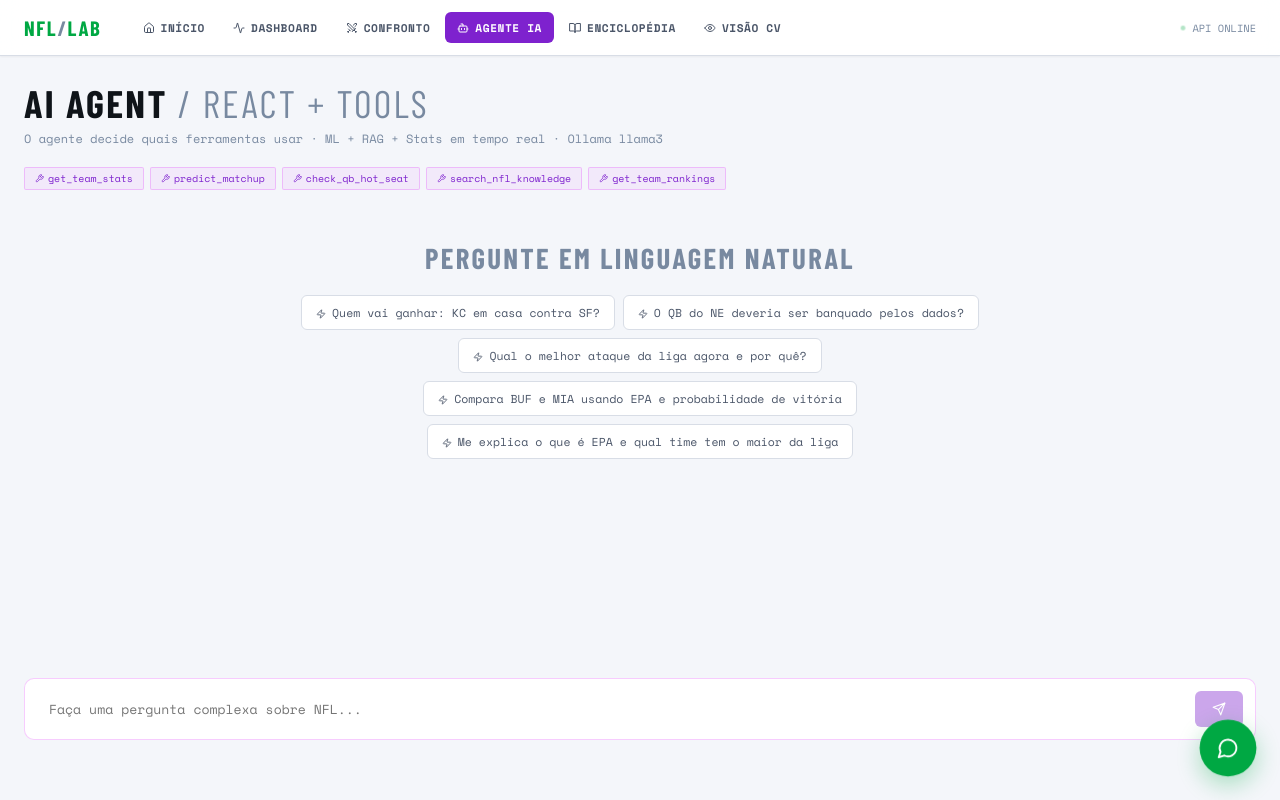
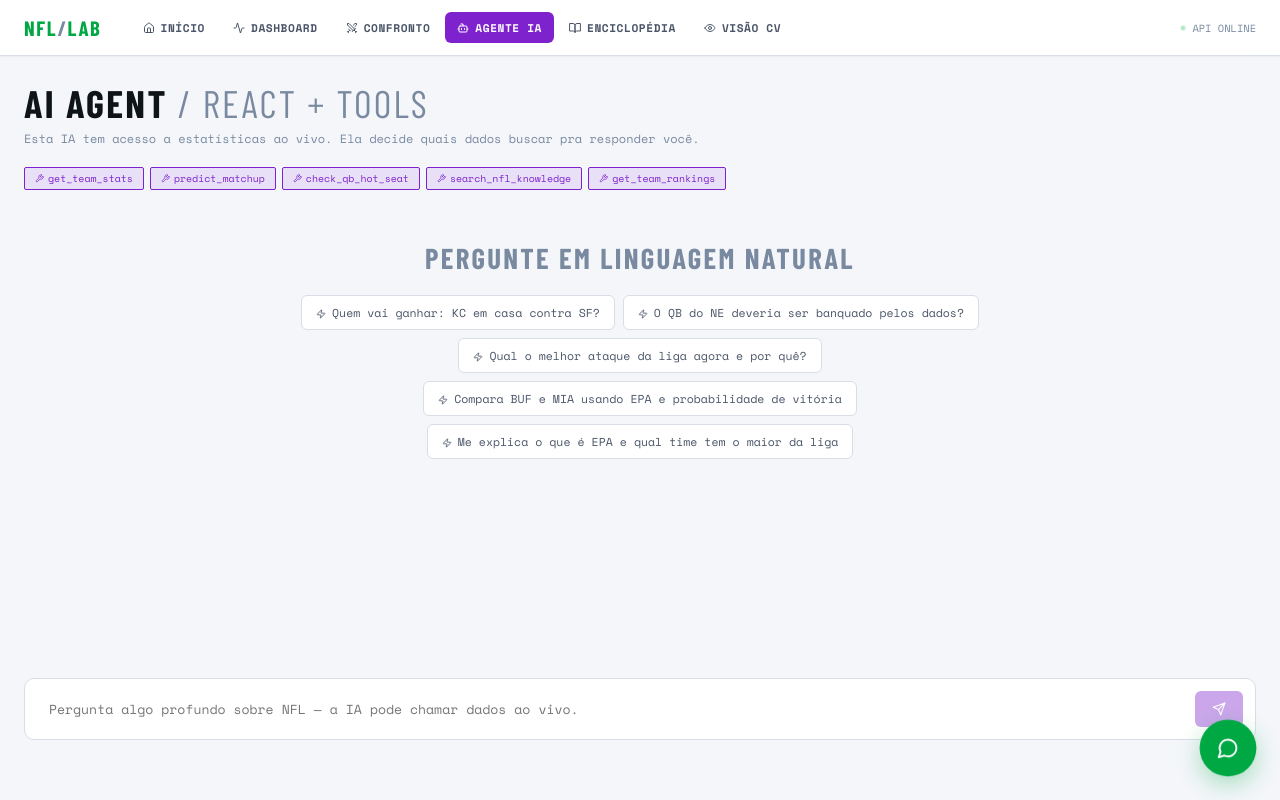
Before and after one commit to elyasncr/NFL, a React (Vite) app in the folder frontend/: page /agent in a window 1280 px wide. Built offline with nearby package versions, Linux system fonts and the light colour scheme; a web font is replaced by a local one.

Commit message:
polish(agent): friendlier microcopy
Co-Authored-By: Claude Sonnet 4.6 <noreply@anthropic.com>

```diff
--- a/frontend/src/pages/Agent.tsx
+++ b/frontend/src/pages/Agent.tsx
@@ -55,7 +55,8 @@ function StepCard({ step }: { step: AgentStep }) {
         <div style={{
           marginTop: '6px',
           padding: '8px 12px',
-          background: 'rgba(0,0,0,0.3)',
+          background: 'var(--bg-field)',
+          border: '1px solid var(--border)',
           borderRadius: 'var(--radius)',
           fontFamily: 'var(--font-mono)',
           fontSize: '0.68rem',
@@ -71,7 +72,7 @@ function StepCard({ step }: { step: AgentStep }) {
         <div style={{
           marginTop: '4px',
           padding: '6px 10px',
-          background: 'rgba(255,171,0,0.05)',
+          background: 'var(--amber-glow)',
           borderRadius: 'var(--radius)',
           fontFamily: 'var(--font-mono)',
           fontSize: '0.65rem',
@@ -132,7 +133,7 @@ export default function Agent() {
           AI Agent <span style={{ color: 'var(--text-muted)', fontWeight: 400 }}>/ ReAct + Tools</span>
         </h1>
         <p style={{ fontFamily: 'var(--font-mono)', fontSize: '0.75rem', color: 'var(--text-muted)', marginTop: '4px' }}>
-          O agente decide quais ferramentas usar · ML + RAG + Stats em tempo real · Ollama llama3
+          Esta IA tem acesso a estatísticas ao vivo. Ela decide quais dados buscar pra responder você.
         </p>
       </div>
 
@@ -144,8 +145,8 @@ export default function Agent() {
             alignItems: 'center',
             gap: '4px',
             padding: '3px 10px',
-            background: 'rgba(213,0,249,0.05)',
-            border: '1px solid rgba(213,0,249,0.2)',
+            background: 'var(--purple-glow)',
+            border: '1px solid var(--purple-ai)',
             borderRadius: '2px',
             fontFamily: 'var(--font-mono)',
             fontSize: '0.62rem',
@@ -193,8 +194,8 @@ export default function Agent() {
             <div style={{ display: 'flex', justifyContent: 'flex-end' }}>
               <div style={{
                 padding: '12px 16px',
-                background: 'rgba(0,230,118,0.08)',
-                border: '1px solid var(--border-active)',
+                background: 'var(--green-glow)',
+                border: '1px solid var(--green-field)',
                 borderRadius: '12px 12px 2px 12px',
                 fontFamily: 'var(--font-mono)',
                 fontSize: '0.82rem',
@@ -246,7 +247,8 @@ export default function Agent() {
               {/* Final answer */}
               <div style={{
                 padding: '14px',
-                background: 'rgba(0,0,0,0.2)',
+                background: 'var(--bg-field)',
+                border: '1px solid var(--border)',
                 borderRadius: 'var(--radius)',
                 fontFamily: 'var(--font-mono)',
                 fontSize: '0.82rem',
@@ -262,11 +264,11 @@ export default function Agent() {
         ))}
 
         {agentMutation.isPending && (
-          <div className="card" style={{ borderColor: 'rgba(213,0,249,0.2)' }}>
+          <div className="card" style={{ borderColor: 'var(--purple-ai)', borderWidth: '1px' }}>
             <div style={{ display: 'flex', alignItems: 'center', gap: '10px' }}>
               <Cpu size={14} color="var(--purple-ai)" style={{ animation: 'pulse 1s infinite' }} />
               <span style={{ fontFamily: 'var(--font-mono)', fontSize: '0.75rem', color: 'var(--text-muted)' }}>
-                Agente raciociná
+                Agente raciocinando...
               </span>
               {[0, 1, 2].map(i => <span key={i} className="loading-dot" style={{ animationDelay: `${i * 0.2}s` }} />)}
             </div>
@@ -277,12 +279,12 @@ export default function Agent() {
       </div>
 
       {/* Input */}
-      <div style={{ display: 'flex', gap: '8px', padding: '12px', background: 'var(--bg-card)', border: '1px solid rgba(213,0,249,0.2)', borderRadius: 'var(--radius-lg)' }}>
+      <div style={{ display: 'flex', gap: '8px', padding: '12px', background: 'var(--bg-card)', border: '1px solid var(--border)', borderRadius: 'var(--radius-lg)' }}>
         <input
           value={input}
           onChange={e => setInput(e.target.value)}
           onKeyDown={e => { if (e.key === 'Enter' && !e.shiftKey) { e.preventDefault(); send(input) } }}
-          placeholder="Faça uma pergunta complexa sobre NFL..."
+          placeholder="Pergunta algo profundo sobre NFL — a IA pode chamar dados ao vivo."
           style={{ flex: 1, background: 'transparent', border: 'none', outline: 'none', fontFamily: 'var(--font-mono)', fontSize: '0.82rem', color: 'var(--text-primary)' }}
         />
         <button onClick={() => send(input)} disabled={!input.trim() || agentMutation.isPending}
```
